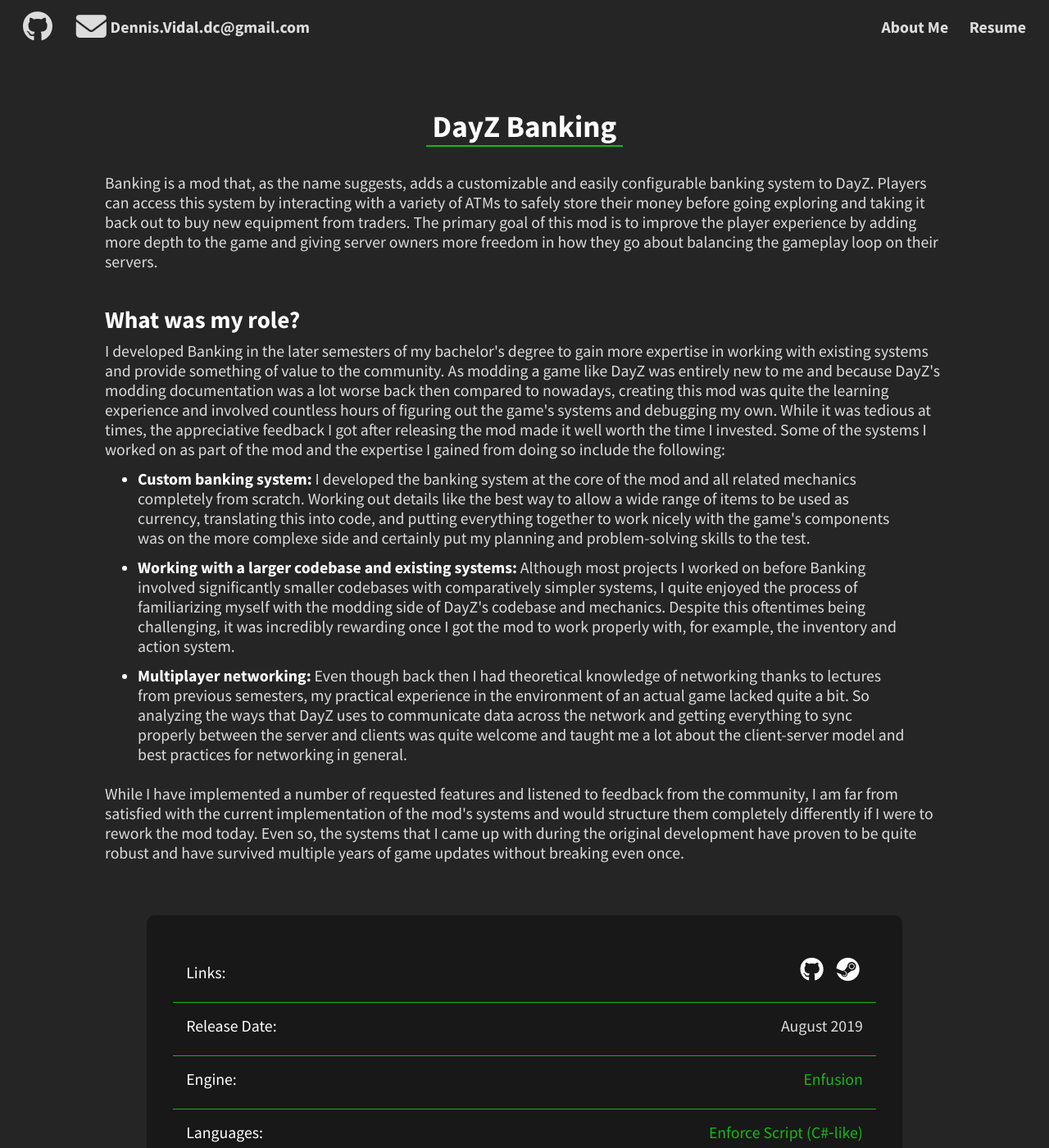
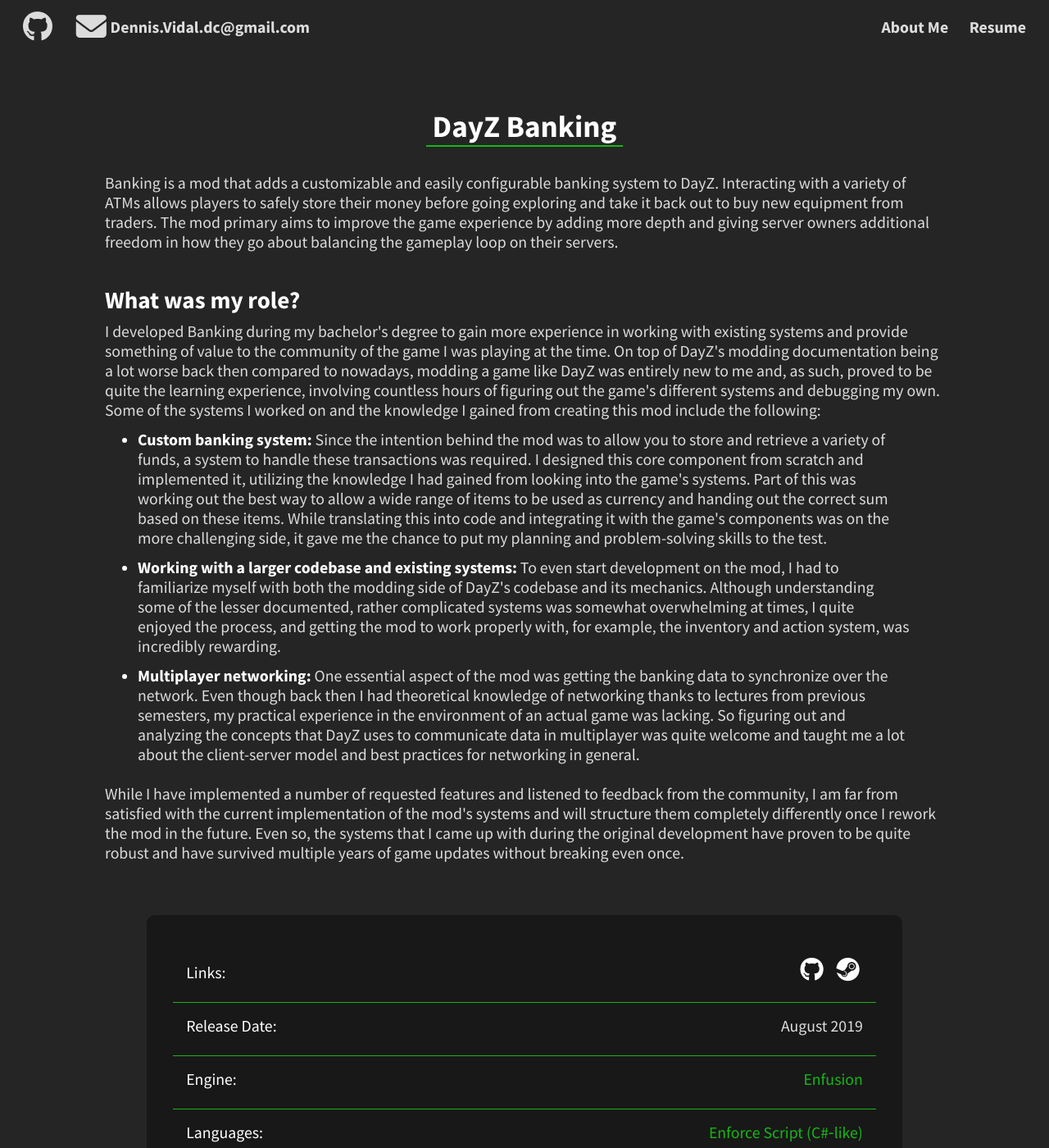
Before and after one commit to DennisVidal/dennisvidal.github.io, a Jekyll site: the page built from projects/dayz-banking.md, in a window 1280 px wide and 1400 px high. Shown: the whole window at 82% size. Built offline with Jekyll 4.4.1, drawn with Linux system fonts in a browser that asks for light colours.

Commit message:
Updated dayz mod descriptions

```diff
--- a/projects/dayz-banking.md
+++ b/projects/dayz-banking.md
@@ -5,24 +5,23 @@
 
 sections:
     -   contents:
-            -   text: "Banking is a mod that, as the name suggests, adds a customizable and easily configurable banking system to DayZ. Players can access this system by interacting with a variety of ATMs to safely store their money before going exploring and taking it back out to buy new equipment from traders. The primary goal of this mod is to improve the player experience by adding more depth to the game and giving server owners more freedom in how they go about balancing the gameplay loop on their servers."
+            -   text: "Banking is a mod that adds a customizable and easily configurable banking system to DayZ. Interacting with a variety of ATMs allows players to safely store their money before going exploring and take it back out to buy new equipment from traders. The mod primary aims to improve the game experience by adding more depth and giving server owners additional freedom in how they go about balancing the gameplay loop on their servers."
 
     -   heading: "What was my role?"
         contents:
-            -   text: "I developed Banking in the later semesters of my bachelor's degree to gain more expertise in working with existing systems and provide something of value to the community. As modding a game like DayZ was entirely new to me and because DayZ's modding documentation was a lot worse back then compared to nowadays, creating this mod was quite the learning experience and involved countless hours of figuring out the game's systems and debugging my own. While it was tedious at times, the appreciative feedback I got after releasing the mod made it well worth the time I invested. Some of the systems I worked on as part of the mod and the expertise I gained from doing so include the following:"
+            -   text: "I developed Banking during my bachelor's degree to gain more experience in working with existing systems and provide something of value to the community of the game I was playing at the time. On top of DayZ's modding documentation being a lot worse back then compared to nowadays, modding a game like DayZ was entirely new to me and, as such, proved to be quite the learning experience, involving countless hours of figuring out the game's different systems and debugging my own. Some of the systems I worked on and the knowledge I gained from creating this mod include the following:"
 
                 bullets:
-                    -   text: "<b>Custom banking system:</b> I developed the banking system at the core of the mod and all related mechanics completely from scratch. Working out details like the best way to allow a wide range of items to be used as currency, translating this into code, and putting everything together to work nicely with the game's components was on the more complexe side and certainly put my planning and problem-solving skills to the test."
+                    -   text: "<b>Custom banking system:</b> Since the intention behind the mod was to allow you to store and retrieve a variety of funds, a system to handle these transactions was required. I designed this core component from scratch and implemented it, utilizing the knowledge I had gained from looking into the game's systems. Part of this was working out the best way to allow a wide range of items to be used as currency and handing out the correct sum based on these items. While translating this into code and integrating it with the game's components was on the more challenging side, it gave me the chance to put my planning and problem-solving skills to the test."
                         style: "disc"
 
-                    -   text: "<b>Working with a larger codebase and existing systems:</b> Although most projects I worked on before Banking involved significantly smaller codebases with comparatively simpler systems, I quite enjoyed the process of familiarizing myself with the modding side of DayZ's codebase and mechanics. Despite this oftentimes being challenging, it was incredibly rewarding once I got the mod to work properly with, for example, the inventory and action system."
+                    -   text: "<b>Working with a larger codebase and existing systems:</b> To even start development on the mod, I had to familiarize myself with both the modding side of DayZ's codebase and its mechanics. Although understanding some of the lesser documented, rather complicated systems was somewhat overwhelming at times, I quite enjoyed the process, and getting the mod to work properly with, for example, the inventory and action system, was incredibly rewarding."
                         style: "disc"
 
-                    -   text: "<b>Multiplayer networking:</b> Even though back then I had theoretical knowledge of networking thanks to lectures from previous semesters, my practical experience in the environment of an actual game lacked quite a bit. So analyzing the ways that DayZ uses to communicate data across the network and getting everything to sync properly between the server and clients was quite welcome and taught me a lot about the client-server model and best practices for networking in general."
+                    -   text: "<b>Multiplayer networking:</b> One essential aspect of the mod was getting the banking data to synchronize over the network. Even though back then I had theoretical knowledge of networking thanks to lectures from previous semesters, my practical experience in the environment of an actual game was lacking. So figuring out and analyzing the concepts that DayZ uses to communicate data in multiplayer was quite welcome and taught me a lot about the client-server model and best practices for networking in general."
                         style: "disc"
 
-
-            -   text: "While I have implemented a number of requested features and listened to feedback from the community, I am far from satisfied with the current implementation of the mod's systems and would structure them completely differently if I were to rework the mod today. Even so, the systems that I came up with during the original development have proven to be quite robust and have survived multiple years of game updates without breaking even once."
+            -   text: "While I have implemented a number of requested features and listened to feedback from the community, I am far from satisfied with the current implementation of the mod's systems and will structure them completely differently once I rework the mod in the future. Even so, the systems that I came up with during the original development have proven to be quite robust and have survived multiple years of game updates without breaking even once."
 
 
 links:
```
Also changed, not shown: projects/dayz-breachingcharge.md (+9 -2 lines), projects/dayz-fast-travel.md (+6 -5 lines), projects/dayz-more-explosives.md (+11 -2 lines).
